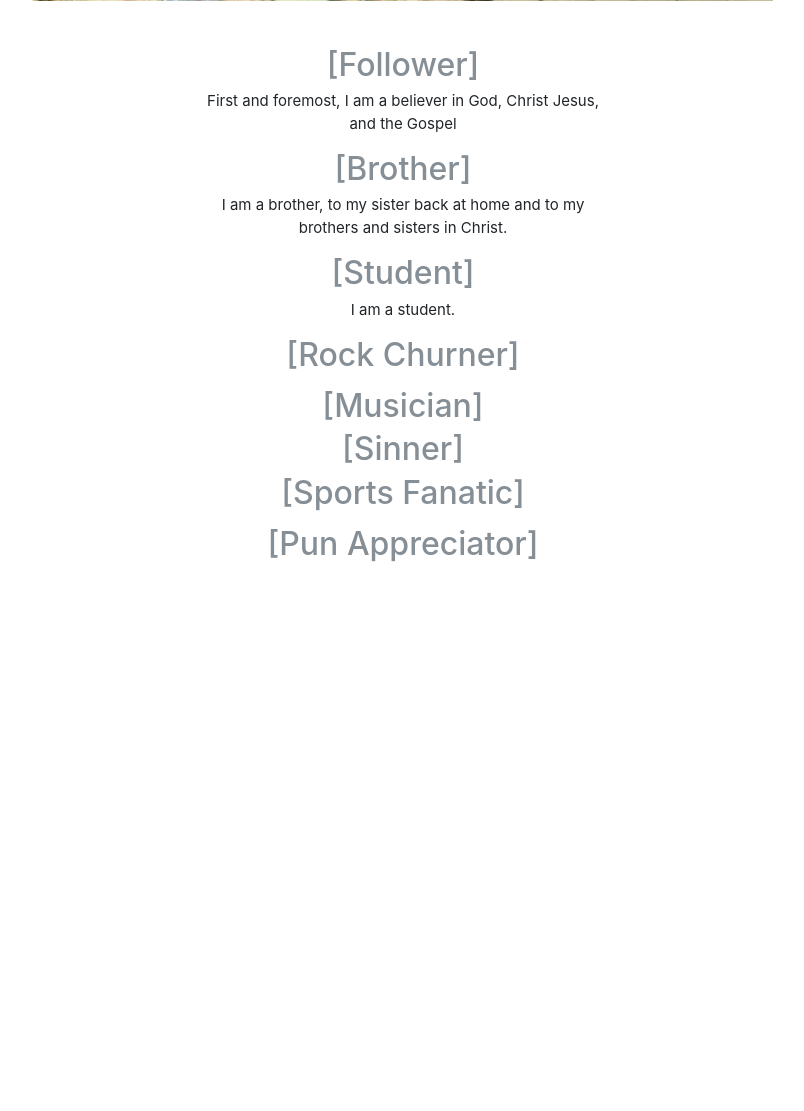
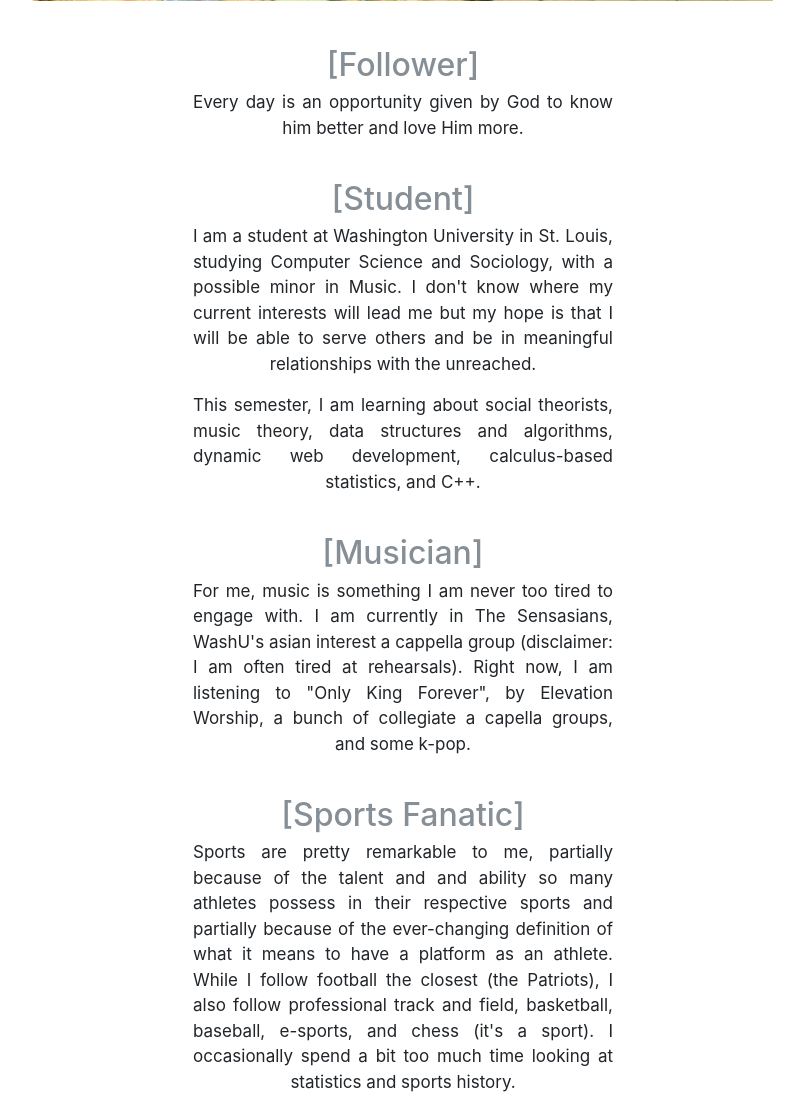
Before and after one commit to yu-jeremy/Personal-Website, a PHP site: page /about.php in a window 1280 px wide. Shown: the part 729-1840 px from the top of the page, without its empty margins (237-1041 px from the left). Before the commit the page ends 1291 px from the top, so only its background shows below. Run offline with PHP 8.4, Linux system fonts and the light colour scheme; some libraries are stand-ins or nearby versions.

Commit message:
Edited text on about page
Additionally, changed styling of paragraphs to be justified

```diff
--- a/about.php
+++ b/about.php
@@ -63,36 +63,60 @@
       </a>
     </div>
 
-    <div class="text-container md-container container">
+    <div class="md-container container">
       <div class="text-center">
         <h2 class="text-muted">[Follower]</h2>
-        <p>First and foremost, I am a believer in God, Christ Jesus, and the Gospel</p>
+        <p class="text-container">Every day is an opportunity given by God
+        to know him better and love Him more. </p>
       </div>
-      <div class="text-center">
-        <h2 class="text-muted">[Brother]</h2>
-        <p>I am a brother, to my sister back at home and to my brothers and sisters in Christ.</p>
-      </div>
+      <br>
       <div class="text-center">
         <h2 class="text-muted">[Student]</h2>
-        <p>I am a student.</p>
+        <p class="text-container">I am a student at Washington University in St. Louis,
+        studying Computer Science and Sociology, with a possible minor in Music. I don't know
+        where my current interests will lead me but my hope is that I will be able to serve others
+        and be in meaningful relationships with the unreached.</p>
+
+        <p class="text-container">This semester, I am learning about social theorists, music theory,
+        data structures and algorithms, dynamic web development, calculus-based statistics, and C++.</p>
       </div>
+
+      <!--
       <div class="text-center">
         <h2 class="text-muted">[Rock Churner]</h2>
-        <p>
+        <p>I really do think too much. The term "rock churner" is not my own (shoutout
+        to Rebecca). The basic premise is this: when something I think about
+        isn't processed fully or doesn't makes sense the first time around,
+        it goes back in the "rock churner", unconditionally. This has two
+        visible effects: one, that I revise my words quite freqently in normal
+        conversations. </p>
       </div>
+      -->
+      <br>
       <div class="text-center">
         <h2 class="text-muted">[Musician]</h2>
+        <p class="text-container">For me, music is something I am never too tired to engage
+        with. I am currently in The Sensasians, WashU's asian interest a cappella group
+        (disclaimer: I am often tired at rehearsals). Right now, I am listening to "Only King Forever",
+        by Elevation Worship, a bunch of collegiate a capella groups, and some k-pop.</p>
       </div>
-      <div class="text-center">
-        <h2 class="text-muted">[Sinner]</h2>
-      </div>
+      <br>
       <div class="text-center">
         <h2 class="text-muted">[Sports Fanatic]</h2>
-        <p></p>
+        <p class="text-container">Sports are pretty remarkable to me, partially because of the talent and
+        and ability so many athletes possess in their respective sports and partially because of the
+        ever-changing definition of what it means to have a platform as an athlete. While I follow football
+        the closest (the Patriots), I also follow professional track and field, basketball, baseball, e-sports, and
+        chess (it's a sport). I occasionally spend a bit too much time looking at statistics and sports history.</p>
       </div>
+
+      <!--
       <div class="text-center">
         <h2 class="text-muted">[Pun Appreciator]</h2>
-        <p></p>
+        <p>As you can see by the heading on this page, I have an appreciation for puns.
+        Especially bad ones that I come up with on the spot.</p>
+      </div>
+      -->
     </div>
 
 
--- a/style.css
+++ b/style.css
@@ -6,7 +6,7 @@
 .text-container {
   text-align: justify;
   text-align-last: center;
-  font-size: 15px;
+  font-size: 17px;
 }
 
 .pro-pic {
@@ -33,7 +33,6 @@
 }
 
 .pro-pic-fade {
-  transition:
   transition-timing-function: ease;
 }
 
```
